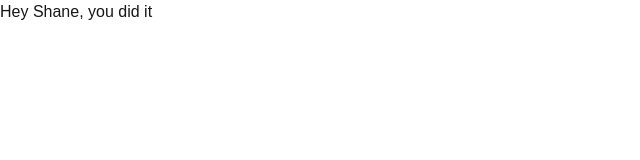
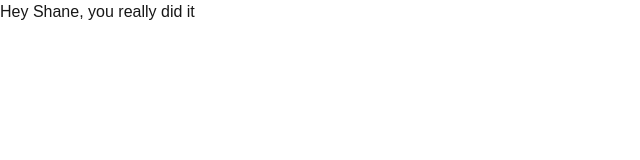
Before and after one commit to sm8192/luckyshinygames, a Next.js app: page / in a window 1280 px wide. Shown: the top 160 px of the page, without its empty margins (0-640 px from the left). Built offline with nearby package versions, Linux system fonts and the light colour scheme.

Commit message:
quick test

```diff
--- a/app/page.tsx
+++ b/app/page.tsx
@@ -2,7 +2,7 @@ import Image from "next/image";
 
 export default function Home() {
   return (
-    <div >Hey Shane, you did it
+    <div >Hey Shane, you really did it
     </div>
   );
 }
```
